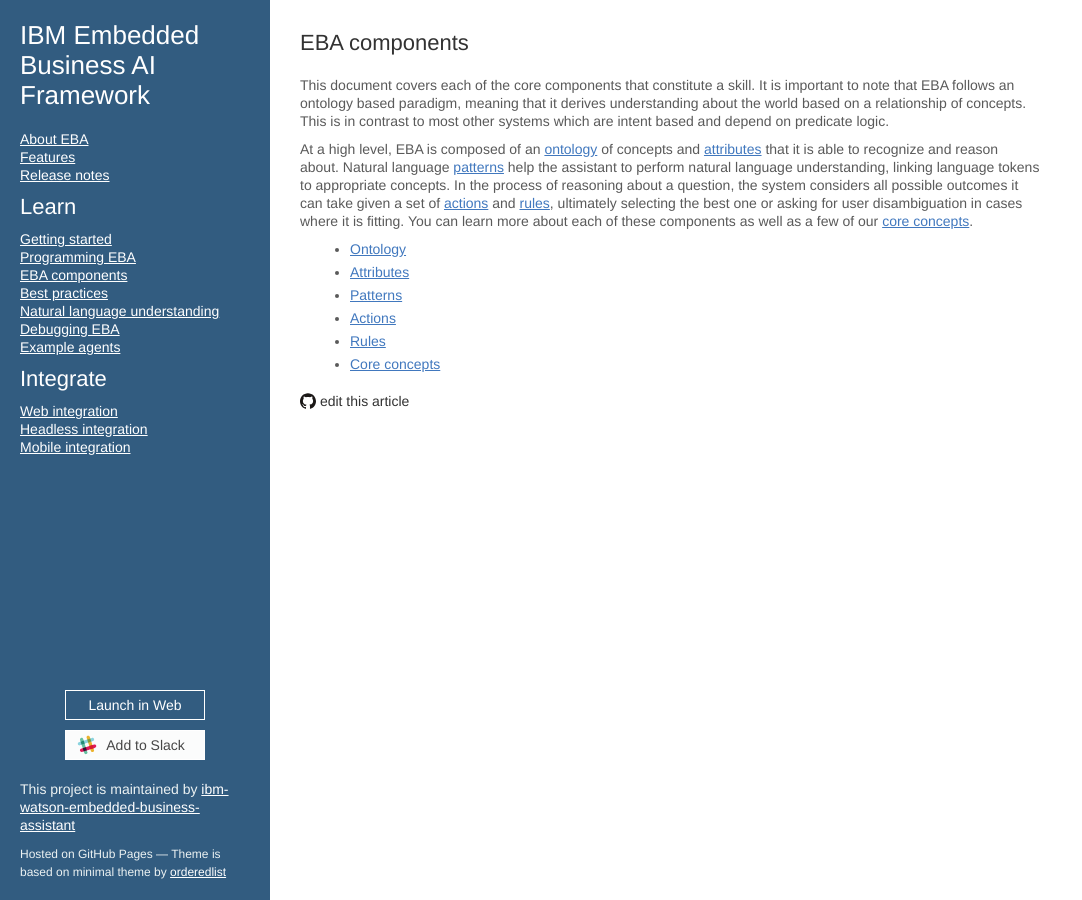
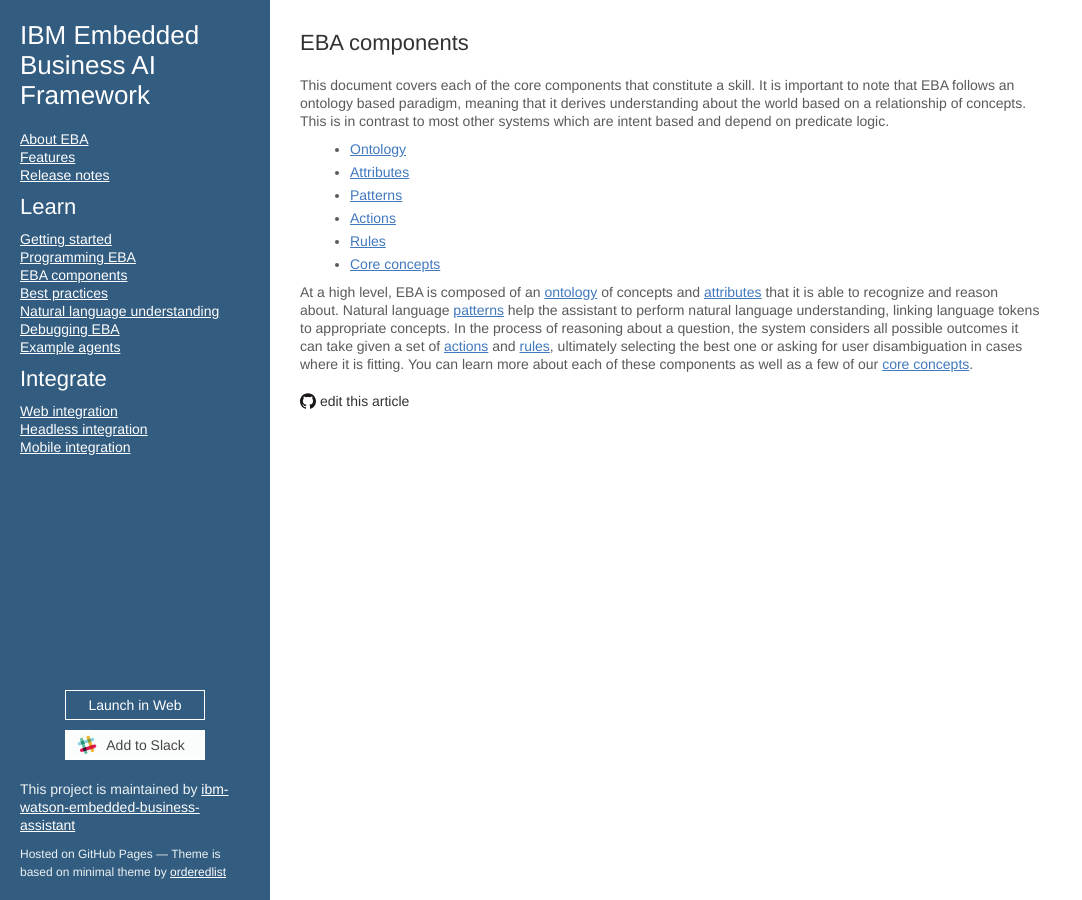
Before and after one commit to ibm-watson-embedded-business-assistant/eba-example-agents, a Jekyll site: the page built from docs/components/Components.md, in a window 1280 px wide. Shown: the whole page, without its empty margins (0-1082 px from the left). Built offline with Jekyll 4.4.1, drawn with Linux system fonts in a browser that asks for light colours; our own code applies the rules of GitHub Pages for plain Markdown files; some of the changed lines change nothing that is shown.

Commit message:
Update Components.md

```diff
--- a/docs/components/Components.md
+++ b/docs/components/Components.md
@@ -1,8 +1,6 @@
 ## EBA components
 
 This document covers each of the core components that constitute a skill. It is important to note that EBA follows an ontology based paradigm, meaning that it derives understanding about the world based on a relationship of concepts. This is in contrast to most other systems which are intent based and depend on predicate logic.
-
-At a high level, EBA is composed of an [ontology](./Ontology.md) of concepts and [attributes](./Attributes.md) that it is able to recognize and reason about. Natural language [patterns](Patterns.md) help the assistant to perform natural language understanding, linking language tokens to appropriate concepts. In the process of reasoning about a question, the system considers all possible outcomes it can take given a set of [actions](./Actions.md) and [rules](./Rules.md), ultimately selecting the best one or asking for user disambiguation in cases where it is fitting. You can learn more about each of these components as well as a few of our [core concepts](./CoreConcepts.md).
 
 * [Ontology](./Ontology.md)
 * [Attributes](./Attributes.md)
@@ -10,3 +8,5 @@
 * [Actions](./Actions.md)
 * [Rules](./Rules.md)
 * [Core concepts](./CoreConcepts.md)
+
+At a high level, EBA is composed of an [ontology](./Ontology.md) of concepts and [attributes](./Attributes.md) that it is able to recognize and reason about. Natural language [patterns](Patterns.md) help the assistant to perform natural language understanding, linking language tokens to appropriate concepts. In the process of reasoning about a question, the system considers all possible outcomes it can take given a set of [actions](./Actions.md) and [rules](./Rules.md), ultimately selecting the best one or asking for user disambiguation in cases where it is fitting. You can learn more about each of these components as well as a few of our [core concepts](./CoreConcepts.md).
```
